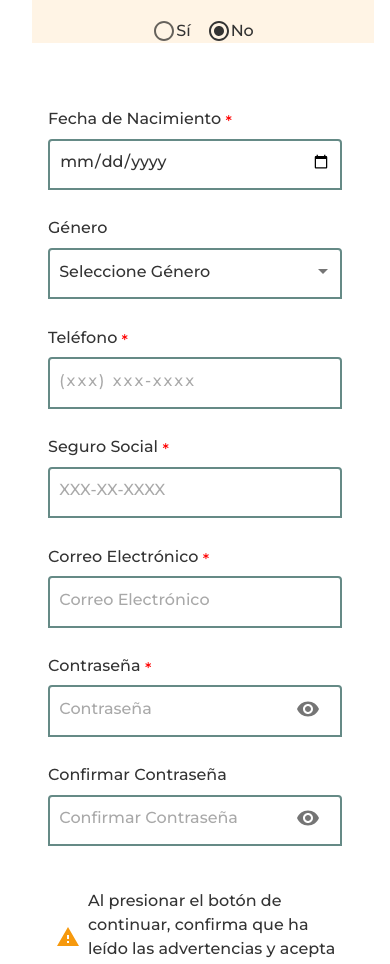
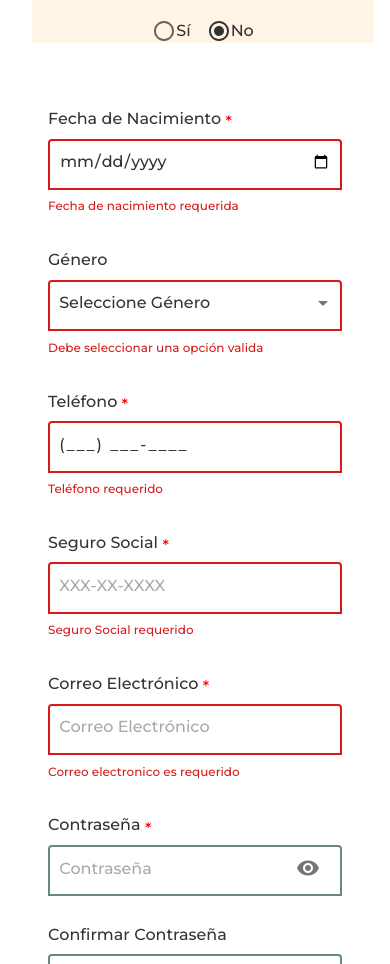
Before and after one commit to SoujiGitCode/depr-app, a React (Vite) app: page /register in a window 390 px wide. Shown: the part 1820-2784 px from the top of the page. Built offline with nearby package versions, Linux system fonts and the light colour scheme.

Commit message:
social security input and phone input refractored

```diff
--- a/src/components/PhoneInput/index.tsx
+++ b/src/components/PhoneInput/index.tsx
@@ -13,10 +13,10 @@ interface PhoneInputProps {
 }
 
 const PhoneInput = ({ name, label, id, variant = 'outlined', placeholder, formik }: PhoneInputProps) => {
-    const [value, setValue] = useState("");
+    const [displayValue, setDisplayValue] = useState("");
     // Inicializa el input con el formato deseado
     useEffect(() => {
-        setValue(formik.values.phone || "(___) ___-____");
+        setDisplayValue(formik.values.phone || "(___) ___-____");
     }, [formik.values.phone]);
 
     // const handleChange = (event) => {
@@ -24,9 +24,18 @@ const PhoneInput = ({ name, label, id, variant = 'outlined', placeholder, formik
     //     formik.setFieldValue(name, event.target.value);
     // };
 
+    function cleanPhoneNumber(phoneNumber) {
+        // Elimina todo lo que no sea dígitos
+        const onlyNumbers = phoneNumber.replace(/\D/g, '');
+        return onlyNumbers;
+    }
+
+
+
     const handleChange = (event: React.ChangeEvent<HTMLInputElement>) => {
         const formattedValue = event.target.value; // Mantiene el formato (XXX) XXX-XXXX
-        formik.setFieldValue(name, formattedValue);
+        setDisplayValue(formattedValue)
+        formik.setFieldValue(name, cleanPhoneNumber(formattedValue));
     };
 
 
@@ -34,7 +43,7 @@ const PhoneInput = ({ name, label, id, variant = 'outlined', placeholder, formik
     return (
         <InputMask
             mask="(999) 999-9999"
-            value={formik.values[name]}
+            value={displayValue}
             onChange={handleChange}
             onBlur={formik.onBlur} // Correcto manejo de onBlur
             maskChar="_"
@@ -48,7 +57,6 @@ const PhoneInput = ({ name, label, id, variant = 'outlined', placeholder, formik
                     placeholder="(xxx) xxx-xxxx"
                     variant={variant}
                     // onChange={handleChange}
-                    value={formik.values[name]}
                     error={formik.touched[name] && Boolean(formik.errors[name])}
                     helperText={formik.touched[name] && formik.errors[name]}
                     InputLabelProps={{ shrink: true }}
--- a/src/components/SocialSecurityInput/index.tsx
+++ b/src/components/SocialSecurityInput/index.tsx
@@ -83,9 +83,9 @@ const SocialSecurityInput = ({ formik, name = 'social_security', setSocialSecuri
     setSocialSecurityArray(realSSN.split('')); // Opcional: Actualiza un array externo si es necesario
   }, [realSSN]);
 
-  // useEffect(() => {
-  //   console.log(socialSecurityArray)
-  // }, [socialSecurityArray]);
+  useEffect(() => {
+    formik.setFieldValue("social_security", socialSecurityArray.join(""));
+  }, [socialSecurityArray]);
 
   return (
     <>
--- a/src/validations/registerValidation.tsx
+++ b/src/validations/registerValidation.tsx
@@ -57,7 +57,7 @@ export const registerValidation = Yup.object().shape({
 
     phone: Yup.string()
         .required("Teléfono requerido")
-        .matches(/^\(\d{3}\) \d{3}-\d{4}$/, "El formato del teléfono debe ser (XXX) XXX-XXXX")
+        .matches(/^[0-9*]+$/, "El formato del teléfono debe ser (XXX) XXX-XXXX")
         .max(14, "El teléfono no debe exceder 10 caracteres"),
 
     social_security: Yup.string()
--- a/src/views/Register/index.tsx
+++ b/src/views/Register/index.tsx
@@ -153,10 +153,10 @@ const Register = () => {
     }
   };
 
-  if (validate) {
-    sendUserForRegister();
-    setValidate(false);
-  }
+  // if (validate) {
+  //   sendUserForRegister();
+  //   setValidate(false);
+  // }
 
   useEffect(() => {
     if (selectedValue === 'No') {
@@ -186,11 +186,17 @@ const Register = () => {
     console.log('VALIDO');
   }, [formik.isValid, formik.errors]);
 
+
   useEffect(() => {
-    console.log(socialSecurityArray)
-    console.log(formik.values.social_security)
-    formik.setFieldValue("social_security", socialSecurityArray.join(""));
-  }, [socialSecurityArray]);
+    // Esto hará que Formik muestre los errores inmediatamente si los campos no cumplen con el esquema de validación.
+    formik.setTouched({
+      birthdate: true,
+      gender: true,
+      phone: true,
+      social_security: true,
+      email: true,
+    });
+  }, []);
 
   return (
     <Grid container style={{ width: '100%', margin: 0 }}>
```
